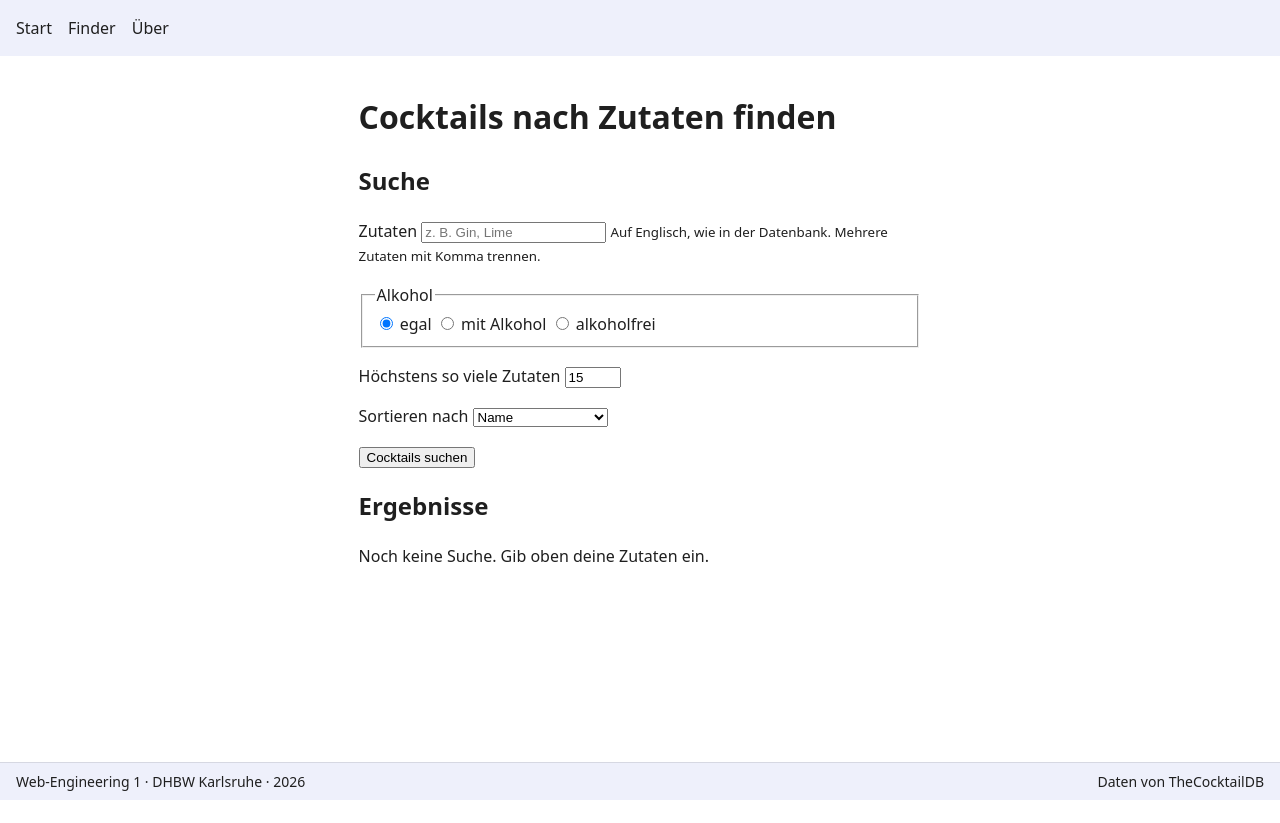
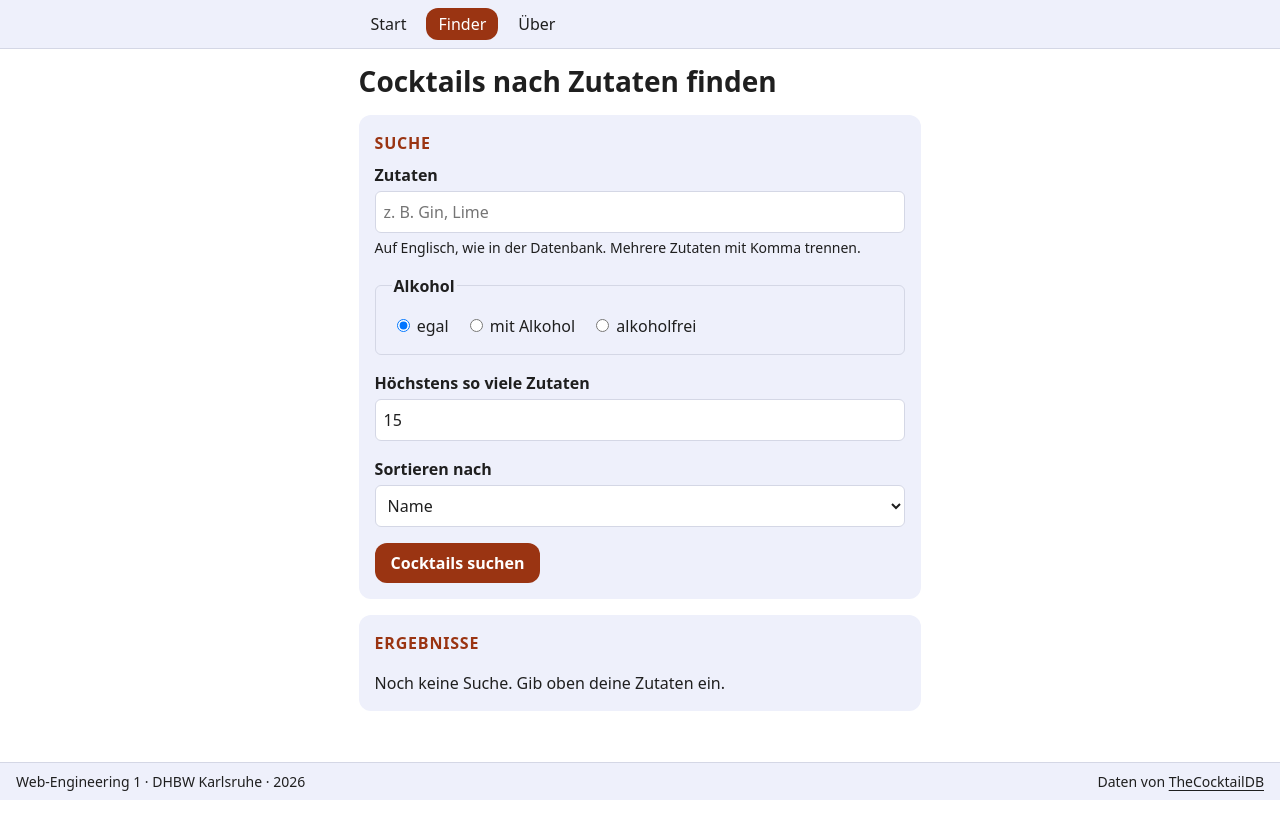
Before and after one commit to Max-Guenther/Web-Engineering, a plain HTML site: page finder.html in a window 1280 px wide. Before the commit the page ends 800 px from the top, so only its background shows below. Drawn offline with Linux system fonts and the light colour scheme.

Commit message:
Eigenes CSS: Variablen, Navigation, Karten, Sticky Header, Badge, Dark Mode

```diff
--- a/style.css
+++ b/style.css
@@ -1,59 +1,233 @@
 /* Farben, Schrift und Abstände an einer Stelle */
 :root {
+  color-scheme: light dark;
   --bg: #ffffff;
   --text: #1f1f1f;
-  --akzent: #1f1f1f;
-  --akzent-hover: #606060;
+  --text-hover: #606060;
+  --akzent: #9a3412;
   --flaeche: #eef0fb;
+  --rand: #d4d7e5;
   --radius: 12px;
   --abstand: 1rem;
+  /* Mehr als diese drei Schriftgrößen gibt es nicht */
+  --schrift-klein: .875rem;
+  --schrift-normal: 1rem;
+  --schrift-gross: 1.75rem;
+}
+
+/* Dark Mode: nur die Farben tauschen, alles andere bleibt gleich */
+@media (prefers-color-scheme: dark) {
+  :root {
+    --bg: #16181d;
+    --text: #e8e8e8;
+    --text-hover: #b0b0b0;
+    --akzent: #fb923c;
+    --flaeche: #23262e;
+    --rand: #3a3e49;
+  }
 }
 
 * { box-sizing: border-box; }
 
 body {
   margin: 0;
+  /* Platz für den festen Footer, sonst verdeckt er das Ende der Seite */
+  padding-bottom: 6rem;
   font-family: system-ui, "Segoe UI", sans-serif;
-  font-size: 1rem;
+  font-size: var(--schrift-normal);
   line-height: 1.5;
   color: var(--text);
   background: var(--bg);
 }
 
+h1 {
+  margin: 0;
+  font-size: var(--schrift-gross);
+  line-height: 1.2;
+}
+
+h2 {
+  margin: 0 0 calc(var(--abstand) / 2);
+  font-size: var(--schrift-normal);
+  text-transform: uppercase;
+  letter-spacing: .05em;
+  color: var(--akzent);
+}
+
+h3 {
+  margin: 0 0 calc(var(--abstand) / 2);
+  font-size: var(--schrift-normal);
+}
+
+/* Links im Text bleiben unterstrichen, sonst erkennt man sie nur am Mauszeiger */
+a {
+  color: var(--text);
+  text-underline-offset: .2em;
+  transition: color 0.3s;
+  &:hover {
+    color: var(--text-hover);
+  }
+}
+
+/* Fokusrahmen nicht entfernen, sondern in der Akzentfarbe zeigen */
+:focus-visible {
+  outline: 3px solid var(--akzent);
+  outline-offset: 2px;
+}
+
+/* Header bleibt beim Scrollen oben und liegt über dem Inhalt */
+header {
+  position: sticky;
+  top: 0;
+  z-index: 10;
+  background: var(--flaeche);
+  border-bottom: 1px solid var(--rand);
+}
+
+nav {
+  display: flex;
+  flex-wrap: wrap;
+  gap: calc(var(--abstand) / 2);
+  max-width: 65ch;
+  margin-inline: auto;
+  padding: calc(var(--abstand) / 2) var(--abstand);
+}
+
+nav a {
+  padding: .25rem .75rem;
+  border-radius: var(--radius);
+  color: var(--text);
+  text-decoration: none;
+}
+
+nav a:hover {
+  background: var(--bg);
+}
+
+/* Die aktuelle Seite in der Akzentfarbe */
+nav a[aria-current="page"] {
+  color: var(--bg);
+  background: var(--akzent);
+}
+
 main {
+  display: flex;
+  flex-direction: column;
+  gap: var(--abstand);
   max-width: 65ch;
   margin-inline: auto;
   padding: var(--abstand);
 }
 
-nav {
-  display: flex;
-  gap: var(--abstand);
+main > p { margin: 0; }
+
+/* Jeder Abschnitt wird zur Karte */
+main section {
   padding: var(--abstand);
+  border-radius: var(--radius);
   background: var(--flaeche);
 }
 
-a { color: var(--akzent);
-  text-decoration: none;
-  transition: color 0.3s;
-  &:hover {
-    color: var(--akzent-hover);
-  }
+main section > :last-child { margin-bottom: 0; }
+
+/* Der Cocktail des Tages als Karte in der Karte, mit Badge oben rechts */
+article {
+  position: relative;
+  padding: var(--abstand);
+  border-radius: var(--radius);
+  background: var(--bg);
 }
 
+article h3 { padding-right: 4.5rem; }
+
+article > :last-child { margin-bottom: 0; }
+
+.badge {
+  position: absolute;
+  top: var(--abstand);
+  right: var(--abstand);
+  padding: .125rem .625rem;
+  border-radius: var(--radius);
+  font-size: var(--schrift-klein);
+  font-weight: 700;
+  color: var(--bg);
+  background: var(--akzent);
+}
+
+/* Formular im Finder */
+form {
+  display: flex;
+  flex-direction: column;
+  gap: var(--abstand);
+}
+
+form p { margin: 0; }
+
+label { font-weight: 600; }
+
+fieldset label { font-weight: 400; }
+
+input[type="text"],
+input[type="number"],
+select {
+  display: block;
+  width: 100%;
+  margin-top: .25rem;
+  padding: .5rem;
+  border: 1px solid var(--rand);
+  border-radius: calc(var(--radius) / 2);
+  font: inherit;
+  color: var(--text);
+  background: var(--bg);
+}
+
+small {
+  display: block;
+  margin-top: .25rem;
+  font-size: var(--schrift-klein);
+}
+
+fieldset {
+  display: flex;
+  flex-wrap: wrap;
+  gap: calc(var(--abstand) / 2) var(--abstand);
+  margin: 0;
+  padding: var(--abstand);
+  border: 1px solid var(--rand);
+  border-radius: calc(var(--radius) / 2);
+}
+
+legend { font-weight: 600; }
+
+button {
+  align-self: flex-start;
+  padding: .5rem var(--abstand);
+  border: 0;
+  border-radius: var(--radius);
+  font: inherit;
+  font-weight: 600;
+  color: var(--bg);
+  background: var(--akzent);
+  cursor: pointer;
+}
+
+/* Footer als fester Balken unten */
 footer {
   position: fixed;
   bottom: 0;
   left: 0;
+  z-index: 10;
   width: 100%;
   display: flex;
+  flex-wrap: wrap;
   justify-content: space-between;
   align-items: center;
+  gap: 0 var(--abstand);
   padding: 0.5rem var(--abstand);
-  font-size: .875rem;
+  font-size: var(--schrift-klein);
   color: var(--text);
   background: var(--flaeche);
-  border-top: 1px solid rgba(0, 0, 0, 0.1);
+  border-top: 1px solid var(--rand);
 }
 
 footer p {
```
Also changed, not shown: index.html (+1 -0 lines), README.md.
